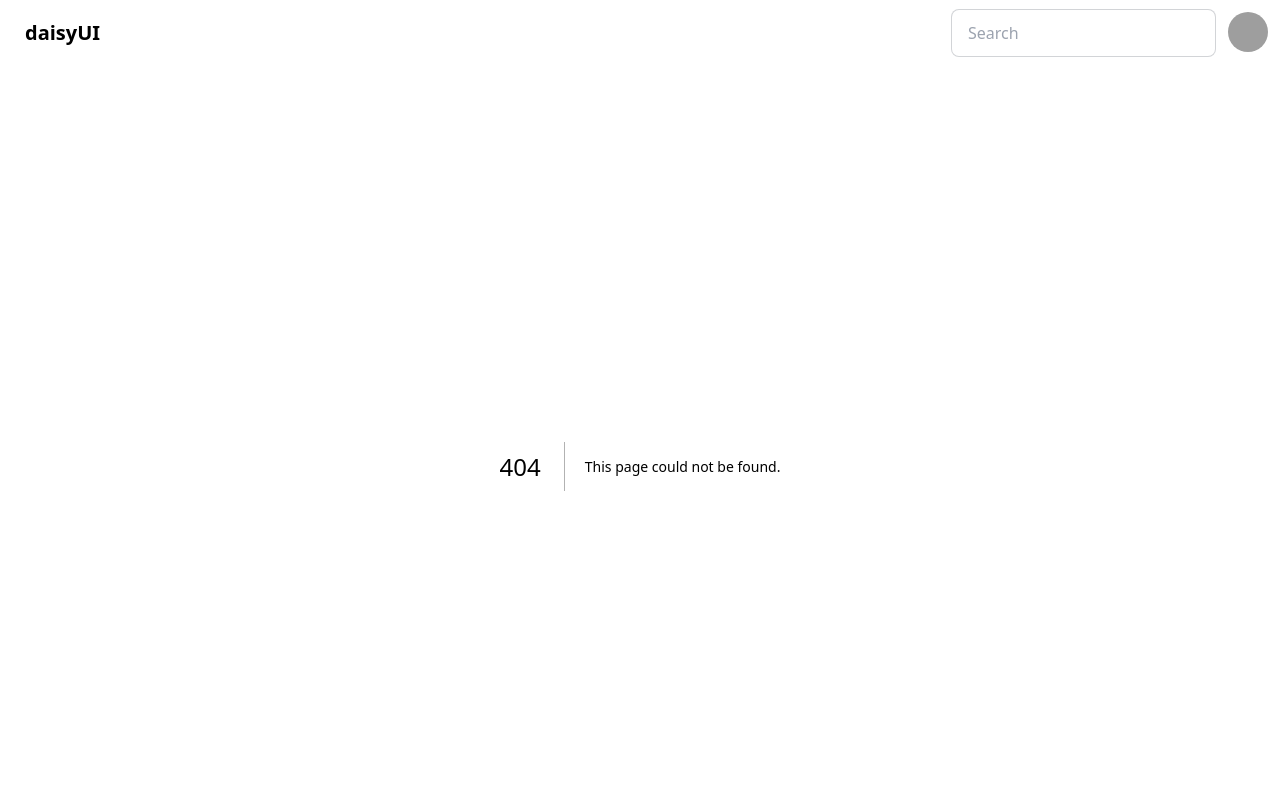
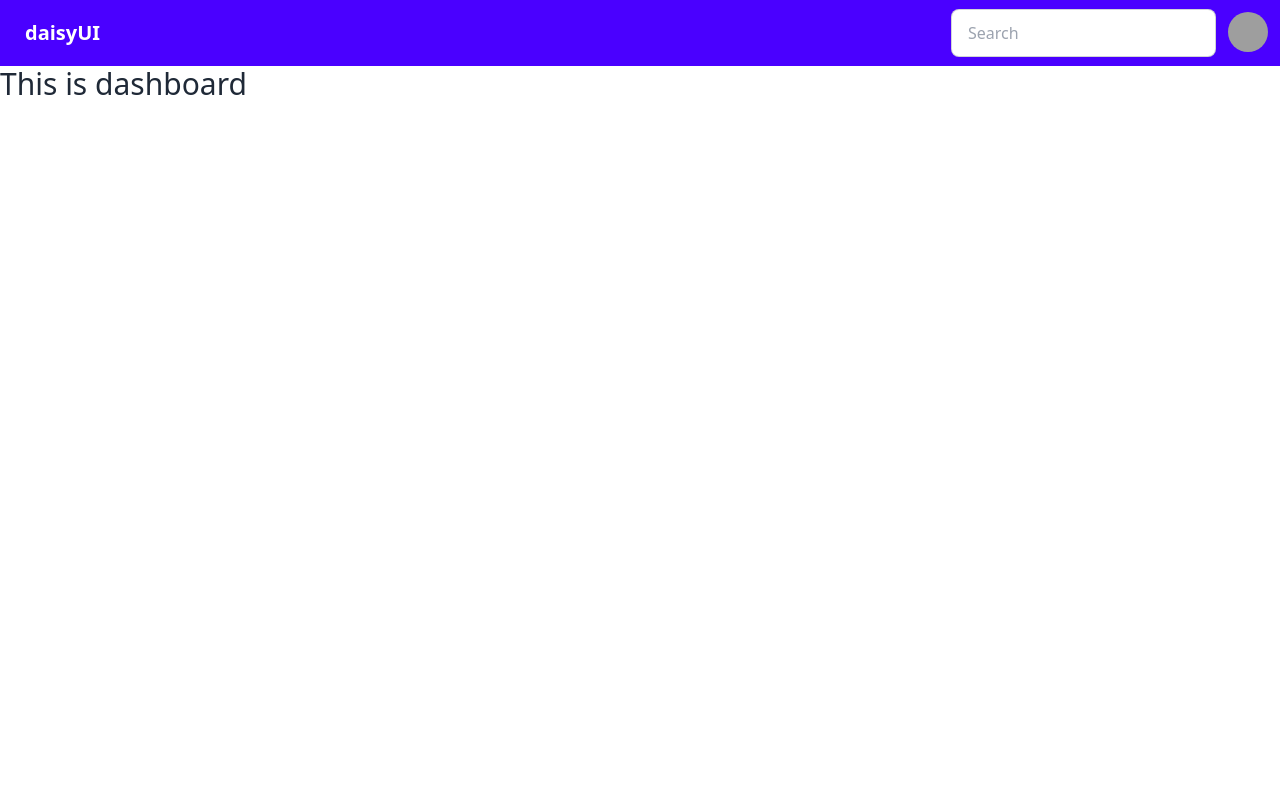
Before and after one commit to Shamimayesmin/NextJs-App-Router, a Next.js app: page /dashboard in a window 1280 px wide. Before the commit this address had no page. Shown: the top 800 px of the page. Built offline with nearby package versions, Linux system fonts and the light colour scheme; grey boxes are pictures that could not be loaded.

Commit message:
dashboard

```diff
--- /dev/null
+++ b/src/app/dashboard/page.js
@@ -0,0 +1,11 @@
+
+
+const DashboardPage = () => {
+    return (
+        <div>
+            <h1 className="text-3xl">This is dashboard </h1>
+        </div>
+    );
+};
+
+export default DashboardPage;
--- a/src/app/layout.js
+++ b/src/app/layout.js
@@ -15,7 +15,9 @@ export default function RootLayout({ children }) {
     <html lang="en">
       <body>
        <Navbar/>
+        <div className='min-h-screen'>
         {children}
+        </div>
         <Footer/>
         </body>
     </html>
--- a/src/components/shared/Navbar.js
+++ b/src/components/shared/Navbar.js
@@ -1,7 +1,7 @@
 /* eslint-disable @next/next/no-img-element */
 const Navbar = () => {
 	return (
-		<div className="navbar bg-base-100">
+		<div className="navbar bg-primary text-white">
 			<div className="flex-1">
 				<a className="btn btn-ghost text-xl">daisyUI</a>
 			</div>
```
